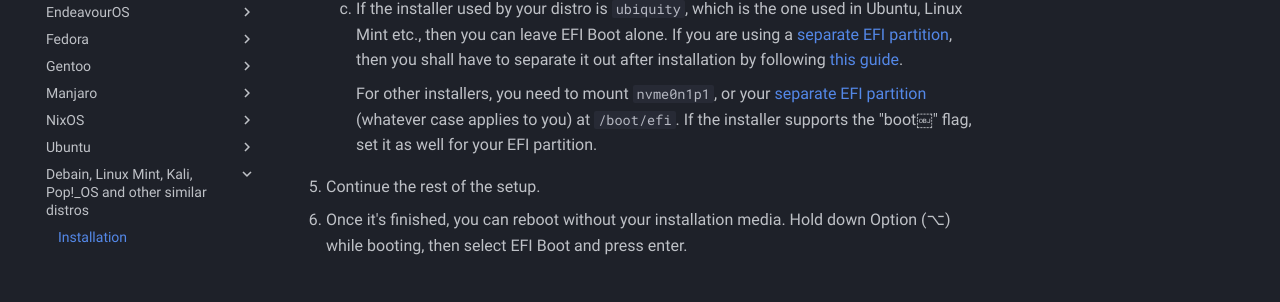
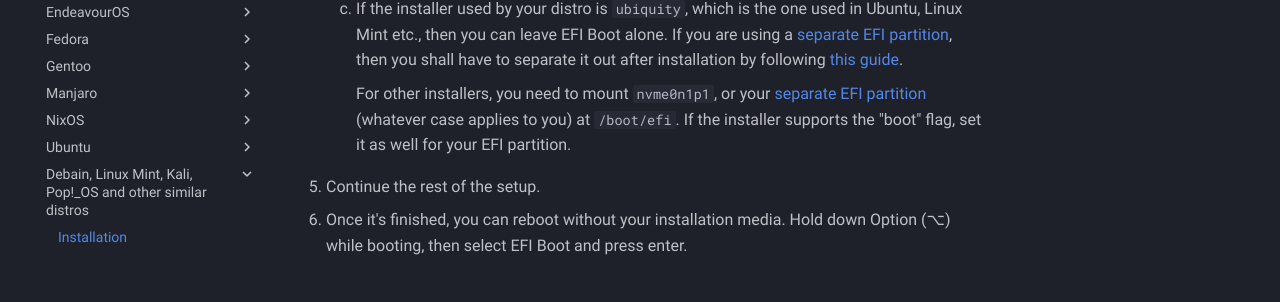
Before and after one commit to t2linux/wiki, an MkDocs documentation site: the page built from docs/distributions/debian/installation.md, in a window 1280 px wide and 900 px high, scrolled down 1465 px. Shown: the part 150-452 px from the top of the window. Built offline with MkDocs 1.6.1 and Material for MkDocs 9.7.7, drawn with Linux system fonts in a browser that asks for light colours; comment, search, counter and statistics services are not loaded.

```diff
--- a/docs/distributions/debian/installation.md
+++ b/docs/distributions/debian/installation.md
@@ -37,7 +37,7 @@ Some popular distros include :-
 
     3. If the installer used by your distro is `ubiquity`, which is the one used in Ubuntu, Linux Mint etc., then you can leave EFI Boot alone. If you are using a [separate EFI partition](https://wiki.t2linux.org/guides/windows/#using-seperate-efi-partitions), then you shall have to separate it out after installation by following [this guide](https://wiki.t2linux.org/guides/windows/#seperate-the-efi-partition-after-linux-is-installed).
 
-        For other installers, you need to mount `nvme0n1p1`, or your [separate EFI partition](https://wiki.t2linux.org/guides/windows/#using-seperate-efi-partitions) (whatever case applies to you) at `/boot/efi`. If the installer supports the "boot￼" flag, set it as well for your EFI partition.
+        For other installers, you need to mount `nvme0n1p1`, or your [separate EFI partition](https://wiki.t2linux.org/guides/windows/#using-seperate-efi-partitions) (whatever case applies to you) at `/boot/efi`. If the installer supports the "boot" flag, set it as well for your EFI partition.
 
 5. Continue the rest of the setup.
 6. Once it's finished, you can reboot without your installation media. Hold down Option (⌥) while booting, then select EFI Boot and press enter.
```
